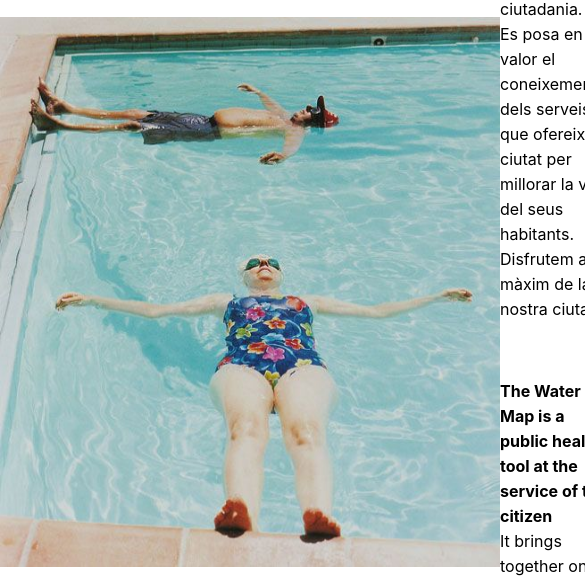
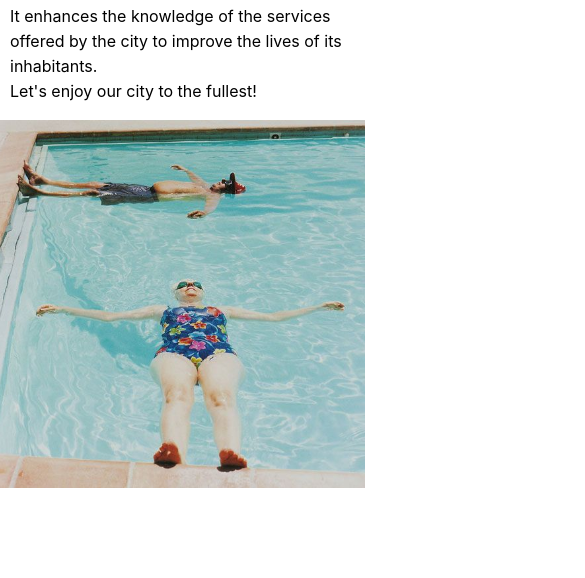
Before and after one commit to Pardo24/The-Water-Map, a React (Create React App) app: page /about in a window 390 px wide. Shown: the part 734-1312 px from the top of the page, 585 px wide, since content can reach past the window. After the commit the page ends 1232 px from the top, so only its background shows below. Built offline with nearby package versions, Linux system fonts and the light colour scheme.

Commit message:
responsive web improved
mobile check

```diff
--- a/src/App.css
+++ b/src/App.css
@@ -10,7 +10,7 @@
   text-align: center;
 }
 
- alert {
+alert {
   color: red;
 }
 .editborrar{
@@ -19,6 +19,14 @@
   align-self: flex-start;
   margin-left: auto
 }
+
+img {
+  max-width: 100%;
+  height: auto;
+  width: auto\9; /* ie8 */
+}
+
+
 
 .custom-file-upload {
   border: 1.3px solid rgb(181, 156, 117);
@@ -146,12 +154,22 @@ input[type="file"] {
     margin-right:auto;
 }
 
+@media(min-width:1030px){
 .about{
   display: flex;
   flex-direction: row;
   align-items: center;
   justify-content: space-evenly;
 
+}}
+@media(max-width:1029px){
+  .about{
+    display: flex;
+    flex-direction: column-reverse;
+    align-items: center;
+    justify-content: space-evenly;
+
+  }
 }
 
 .aboutContent{
--- a/src/pages/about.js
+++ b/src/pages/about.js
@@ -2,6 +2,7 @@ import MenuComp from "../components/menu"
 import GitHubIcon from '@mui/icons-material/GitHub';
 import LinkedInIcon from '@mui/icons-material/LinkedIn';
 import iaiones from '../pictures/iaiones.jpg'
+import iaionesmobil from '../pictures/iaionesmobil.jpg'
 
 function About(){
 
@@ -10,8 +11,8 @@ function About(){
     return(<>
         <div className='primaryNav'><text></text><div className="footergran left"><a href="https://github.com/Pardo24" target="_blank" rel="noreferrer"><GitHubIcon  style={{padding:"15px 10px 0 15px", color:'black'}}/></a> <a href="https://www.linkedin.com/in/daniel-pardo-celaya-53a999242/" target="_blank" rel="noreferrer"><LinkedInIcon style={{padding:"15px 30px 0 15px", color:'black'}}/></a>
         </div> <MenuComp  size='large' style={{marginRight:'20px'}}/></div>
-    <div className="about"style={{marginTop:'5%',padding:'10px 0'}}>
-        <img src={iaiones} alt='water' width={500} height={550}/>
+    <div className="about" style={{marginTop:'5%' , padding:'10px'}}>
+        <img id='iaiones' src={iaiones} style={{marginRight:'30px'}} alt='water'/>
     <div className="aboutContent" style={{lineHeight:'25px'}}>
         <h1 style={{textAlign:'left!important'}}>Why?</h1>
         <br/>
--- a/src/pages/homepage.js
+++ b/src/pages/homepage.js
@@ -61,9 +61,9 @@ function NeedWater(){
 
         <div className='primaryNav'><text></text><div className="footergran left"><a href="https://github.com/Pardo24" target="_blank" rel="noreferrer"><GitHubIcon  style={{padding:"15px 10px 0 15px", color:'white'}}/></a> <a href="https://www.linkedin.com/in/daniel-pardo-celaya-53a999242/" target="_blank" rel="noreferrer"><LinkedInIcon style={{padding:"15px 30px 0 15px", color:'white'}}/></a>
        </div> <MenuComp props='dark' fontSize='large' style={{marginRight:'20px'}}/></div>
-            <h1 className="titol"><img src={portada} alt='portada'/></h1>
+            <h1 className="titol"><img src={portada} style={{marginRight:'1px'}} alt='portada'/></h1>
             <p className="parag"><text style={{fontWeight: 500}} className="textsubrallat">Find your flow everywhere</text></p>
-            <Button onClick={()=>NeedWater()} style={{marginBottom:"185px", backgroundColor:'white',padding:'10px' ,fontWeight:'550', color:'black', borderRadius:'50px'}}>Choose your city</Button>
+            <Button onClick={()=>NeedWater()} style={{marginBottom:"185px", backgroundColor:'white',padding:'10px' ,fontWeight:'550', color:'#343E3D', borderRadius:'50px'}}>Choose your city</Button>
         </div>
 
         </>
```
Also changed, not shown: src/pictures/iaionesmobil.jpg (added).
